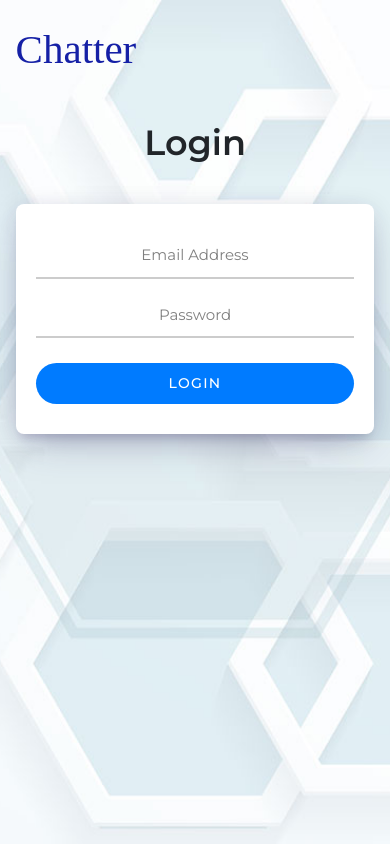
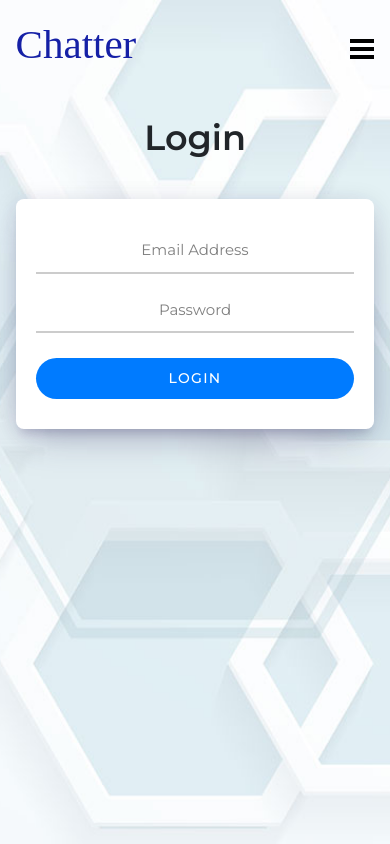
Before and after one commit to yinonhever/chatter, a Vue app: page /login in a window 390 px wide. Built offline with nearby package versions, Linux system fonts and the light colour scheme; a web font is replaced by a local one.

Commit message:
mobile navigation

```diff
--- a/src/App.vue
+++ b/src/App.vue
@@ -69,7 +69,7 @@ body {
 }
 
 #app {
-  padding: 2.5rem 4vw 6rem;
+  padding: 2rem 4vw 6rem;
   overflow: hidden;
   position: relative;
 
@@ -89,6 +89,18 @@ a {
   &:hover {
     text-decoration: none;
     color: inherit;
+  }
+}
+
+.hide-desktop {
+  @media only screen and (min-width: 901px) {
+    display: none;
+  }
+}
+
+.hide-mobile {
+  @media only screen and (max-width: 900px) {
+    display: none;
   }
 }
 
--- a/src/components/ChatListItem.vue
+++ b/src/components/ChatListItem.vue
@@ -31,7 +31,9 @@ export default {
     time() {
       const { sentAt } = this.lastMessage;
       if (moment(sentAt).format("L") === moment().format("L")) {
-        return moment(sentAt).format("LT");
+        const hour = moment(sentAt).format("HH");
+        const minutes = moment(sentAt).format("mm");
+        return `${hour}:${minutes}`;
       } else {
         return moment(sentAt).format("L");
       }
@@ -104,6 +106,10 @@ export default {
   &__username {
     font-weight: 500;
     font-size: 1.5rem;
+
+    @media only screen and (max-width: 500px) {
+      font-size: 1.4rem;
+    }
   }
 
   &__time {
--- a/src/components/GreetingBox.vue
+++ b/src/components/GreetingBox.vue
@@ -1,7 +1,8 @@
 <template>
   <NavItem link="/profile" class="greeting-box">
     <img class="greeting-box__img" :src="user.avatar" :alt="user.name" />
-    <span class="greeting-box__text">Hello, {{ name }}</span>
+    <span class="greeting-box__text hide-mobile">Hello, {{ name }}</span>
+    <span class="greeting-box__text hide-desktop">Profile</span>
   </NavItem>
 </template>
 
@@ -34,8 +35,19 @@ export default {
     background-color: #007bff;
   }
 
+  @media only screen and (max-width: 900px) {
+    &,
+    &:hover {
+      background-color: transparent;
+    }
+  }
+
   &__img {
     height: 3rem;
+
+    @media only screen and (max-width: 900px) {
+      display: none;
+    }
   }
 
   &__text {
@@ -43,6 +55,11 @@ export default {
     padding: 0 1rem;
     text-transform: initial;
     font-size: 1.45rem;
+
+    @media only screen and (max-width: 900px) {
+      text-transform: uppercase;
+      font-size: 1.35rem;
+    }
   }
 }
 </style>
--- a/src/components/NavItem.vue
+++ b/src/components/NavItem.vue
@@ -1,15 +1,12 @@
 <template>
-  <RouterLink
-    v-if="link"
-    :to="link"
-    class="header__nav-link"
-    activeClass="active"
-  >
-    <slot />
-  </RouterLink>
-  <span v-else class="header__nav-link">
-    <slot />
-  </span>
+  <li class="header__nav-item" @click="closeNav">
+    <RouterLink v-if="link" :to="link" activeClass="active">
+      <slot />
+    </RouterLink>
+    <span v-else>
+      <slot />
+    </span>
+  </li>
 </template>
 
 <script>
@@ -17,5 +14,6 @@ export default {
   props: {
     link: String,
   },
+  inject: ["closeNav"],
 };
 </script>
--- /dev/null
+++ b/src/components/NavToggle.vue
@@ -0,0 +1,61 @@
+<template>
+  <span class="header__nav-toggle"> <span /><span /><span /> </span>
+</template>
+
+<style lang="scss">
+.header {
+  &__nav-toggle {
+    display: none;
+  }
+
+  @media only screen and (max-width: 900px) {
+    &__nav-toggle {
+      display: block;
+      height: 20px;
+      width: 24px;
+      position: relative;
+
+      span {
+        display: block;
+        position: absolute;
+        height: 4px;
+        width: 24px;
+        background-color: #000;
+        transition: all 0.5s;
+
+        &:nth-child(1) {
+          top: 0;
+        }
+
+        &:nth-child(2) {
+          top: 50%;
+          transform: translateY(-50%);
+          transition: all 0.6s;
+        }
+
+        &:nth-child(3) {
+          bottom: 0;
+        }
+      }
+    }
+
+    &.active &__nav-toggle span {
+      background-color: #fff;
+
+      &:nth-child(1) {
+        top: 50%;
+        transform: translateY(-50%) rotate(135deg);
+      }
+
+      &:nth-child(2) {
+        transform: translate(20rem, -50%);
+      }
+
+      &:nth-child(3) {
+        bottom: 50%;
+        transform: translateY(50%) rotate(-135deg);
+      }
+    }
+  }
+}
+</style>
--- a/src/components/TheHeader.vue
+++ b/src/components/TheHeader.vue
@@ -1,11 +1,15 @@
 <template>
-  <header class="header">
+  <header :class="classes">
     <RouterLink to="/">
-      <h1 class="header__logo">Chatter</h1>
+      <h1 class="header__logo" @click="closeNav">Chatter</h1>
     </RouterLink>
+    <NavToggle @click="toggleNav" />
     <nav class="header__navigation">
       <NavItem v-if="!isAuth" link="/login">Login</NavItem>
       <NavItem v-if="!isAuth" link="/signup">Signup</NavItem>
+      <NavItem v-if="isAuth" class="hide-desktop" link="/explore">
+        Explore
+      </NavItem>
       <GreetingBox v-if="isAuth" />
       <NavItem v-if="isAuth" link="/chats">My Chats</NavItem>
       <NavItem v-if="isAuth" @click="logout">Logout</NavItem>
@@ -14,17 +18,23 @@
 </template>
 
 <script>
+import NavToggle from "./NavToggle";
 import NavItem from "./NavItem";
 import GreetingBox from "./GreetingBox";
 
 export default {
-  components: { NavItem, GreetingBox },
+  components: { NavToggle, NavItem, GreetingBox },
   data() {
     return {
       navOpen: false,
     };
   },
   computed: {
+    classes() {
+      let classes = "header";
+      if (this.navOpen) classes += " active";
+      return classes;
+    },
     isAuth() {
       return this.$store.getters.isAuth;
     },
@@ -33,6 +43,33 @@ export default {
     logout() {
       this.$store.dispatch("logout");
     },
+    toggleNav() {
+      this.navOpen = !this.navOpen;
+    },
+    closeNav() {
+      this.navOpen = false;
+    },
+  },
+  provide() {
+    return {
+      closeNav: this.closeNav,
+    };
+  },
+  watch: {
+    navOpen(value) {
+      if (value) {
+        document.querySelector("body").style.overflow = "hidden";
+      } else {
+        document.querySelector("body").style.overflow = null;
+      }
+    },
+  },
+  created() {
+    window.addEventListener("resize", () => {
+      if (window.innerWidth > 900 && this.navOpen) {
+        this.closeNav();
+      }
+    });
   },
 };
 </script>
@@ -43,6 +80,8 @@ export default {
   justify-content: space-between;
   align-items: center;
   margin: 0 0 4rem;
+  position: relative;
+  z-index: 999;
 
   &__logo {
     display: inline-block;
@@ -50,6 +89,7 @@ export default {
     font-family: "Monofett", cursive;
     color: #1520a6;
     margin-bottom: 0.8rem;
+    transition: color 0.5s;
 
     @media only screen and (max-width: 500px) {
       font-size: 4.1rem;
@@ -61,13 +101,10 @@ export default {
     justify-content: space-between;
     align-items: center;
     min-width: 195px;
-
-    @media only screen and (max-width: 900px) {
-      display: none;
-    }
   }
 
-  &__nav-link {
+  &__nav-item {
+    list-style: none;
     text-transform: uppercase;
     font-size: 1.35rem;
     letter-spacing: 1px;
@@ -89,6 +126,75 @@ export default {
       }
     }
   }
+
+  @media only screen and (max-width: 900px) {
+    &.active {
+      color: #fff;
+    }
+
+    &::after {
+      content: "";
+      position: fixed;
+      top: 0;
+      left: 0;
+      width: 100%;
+      height: 100%;
+      background-color: rgba(#1520a6, 0.95);
+      opacity: 0;
+      visibility: hidden;
+      transition: all 0.5s;
+      z-index: -1;
+    }
+
+    &.active::after {
+      opacity: 1;
+      visibility: visible;
+    }
+
+    &.active &__logo {
+      color: #fff;
+    }
+
+    &__navigation {
+      position: absolute;
+      top: 45vh;
+      left: 50%;
+      transform: translate(-50%, -50%);
+      flex-direction: column;
+      align-items: center;
+      text-align: center;
+      opacity: 0;
+      visibility: hidden;
+      transition: all 0.5s;
+    }
+
+    &.active &__navigation {
+      opacity: 1;
+      visibility: visible;
+    }
+
+    &__nav-item {
+      color: #fff;
+      opacity: 0;
+      transform: translateX(-50vw);
+      transition: all 0.5s;
+
+      &:not(:last-child) {
+        margin-right: 0;
+        margin-bottom: 3.5rem;
+      }
+
+      .button {
+        color: #fff;
+        font-size: 2rem;
+      }
+    }
+
+    &.active &__nav-item {
+      opacity: 1;
+      transform: translateX(0);
+    }
+  }
 }
 
 @keyframes fadeIn {
--- a/src/views/MyChats.vue
+++ b/src/views/MyChats.vue
@@ -41,7 +41,9 @@ export default {
       const index = this.chats.findIndex((chat) => chat._id === chatId);
       if (index >= 0) {
         this.chats[index].lastMessage = message;
-        this.chats[index].unreadMessages++;
+        if (message.sender._id !== this.$store.getters.user._id) {
+          this.chats[index].unreadMessages++;
+        }
         this.updateListOrder();
       }
     },
```
